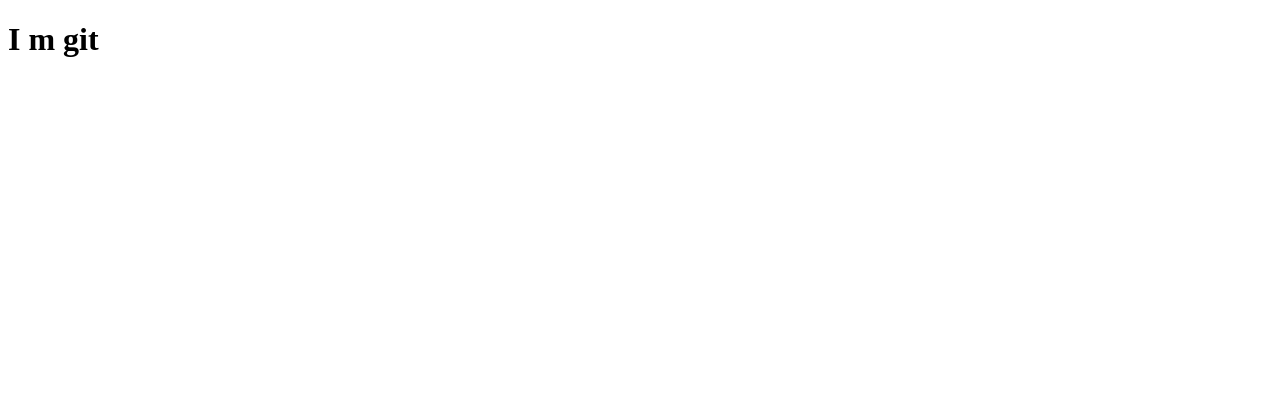
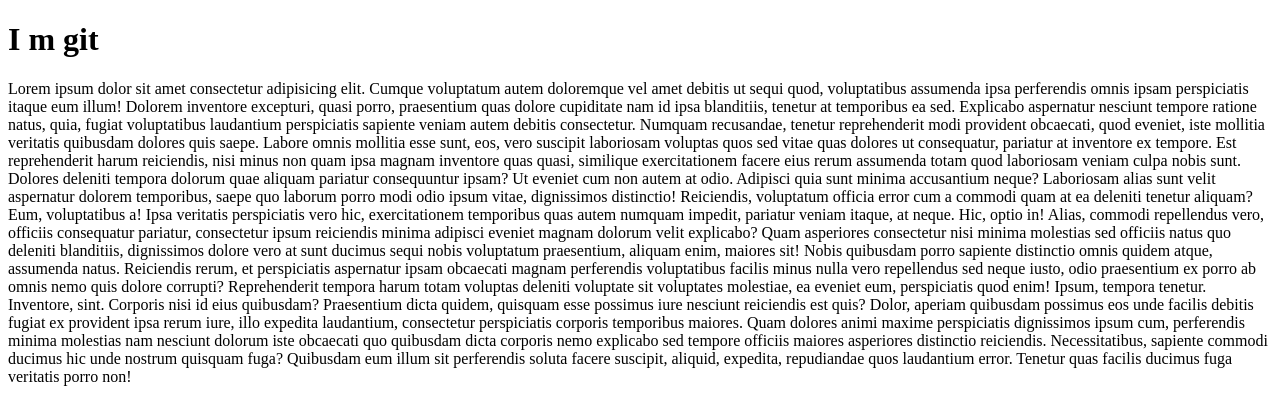
Before and after one commit to Ankrick/Github-intermediate, a plain HTML site: page index.html in a window 1280 px wide. Drawn offline with Linux system fonts and the light colour scheme.

Commit message:
added style sheet

```diff
--- a/index.html
+++ b/index.html
@@ -7,5 +7,11 @@
 </head>
 <body>
     <h1>I m git</h1>
+    <footer>
+        Lorem ipsum dolor sit amet consectetur adipisicing elit. Cumque voluptatum autem doloremque vel amet debitis ut sequi quod, voluptatibus assumenda ipsa perferendis omnis ipsam perspiciatis itaque eum illum! Dolorem inventore excepturi, quasi porro, praesentium quas dolore cupiditate nam id ipsa blanditiis, tenetur at temporibus ea sed. Explicabo aspernatur nesciunt tempore ratione natus, quia, fugiat voluptatibus laudantium perspiciatis sapiente veniam autem debitis consectetur. Numquam recusandae, tenetur reprehenderit modi provident obcaecati, quod eveniet, iste mollitia veritatis quibusdam dolores quis saepe. Labore omnis mollitia esse sunt, eos, vero suscipit laboriosam voluptas quos sed vitae quas dolores ut consequatur, pariatur at inventore ex tempore.
+        Est reprehenderit harum reiciendis, nisi minus non quam ipsa magnam inventore quas quasi, similique exercitationem facere eius rerum assumenda totam quod laboriosam veniam culpa nobis sunt. Dolores deleniti tempora dolorum quae aliquam pariatur consequuntur ipsam? Ut eveniet cum non autem at odio. Adipisci quia sunt minima accusantium neque? Laboriosam alias sunt velit aspernatur dolorem temporibus, saepe quo laborum porro modi odio ipsum vitae, dignissimos distinctio! Reiciendis, voluptatum officia error cum a commodi quam at ea deleniti tenetur aliquam? Eum, voluptatibus a! Ipsa veritatis perspiciatis vero hic, exercitationem temporibus quas autem numquam impedit, pariatur veniam itaque, at neque. Hic, optio in!
+        Alias, commodi repellendus vero, officiis consequatur pariatur, consectetur ipsum reiciendis minima adipisci eveniet magnam dolorum velit explicabo? Quam asperiores consectetur nisi minima molestias sed officiis natus quo deleniti blanditiis, dignissimos dolore vero at sunt ducimus sequi nobis voluptatum praesentium, aliquam enim, maiores sit! Nobis quibusdam porro sapiente distinctio omnis quidem atque, assumenda natus. Reiciendis rerum, et perspiciatis aspernatur ipsam obcaecati magnam perferendis voluptatibus facilis minus nulla vero repellendus sed neque iusto, odio praesentium ex porro ab omnis nemo quis dolore corrupti? Reprehenderit tempora harum totam voluptas deleniti voluptate sit voluptates molestiae, ea eveniet eum, perspiciatis quod enim! Ipsum, tempora tenetur.
+        Inventore, sint. Corporis nisi id eius quibusdam? Praesentium dicta quidem, quisquam esse possimus iure nesciunt reiciendis est quis? Dolor, aperiam quibusdam possimus eos unde facilis debitis fugiat ex provident ipsa rerum iure, illo expedita laudantium, consectetur perspiciatis corporis temporibus maiores. Quam dolores animi maxime perspiciatis dignissimos ipsum cum, perferendis minima molestias nam nesciunt dolorum iste obcaecati quo quibusdam dicta corporis nemo explicabo sed tempore officiis maiores asperiores distinctio reiciendis. Necessitatibus, sapiente commodi ducimus hic unde nostrum quisquam fuga? Quibusdam eum illum sit perferendis soluta facere suscipit, aliquid, expedita, repudiandae quos laudantium error. Tenetur quas facilis ducimus fuga veritatis porro non!
+    </footer>
 </body>
 </html>
--- /dev/null
+++ b/style.css
@@ -0,0 +1,3 @@
+footer{
+    background-color: black;
+}
```
